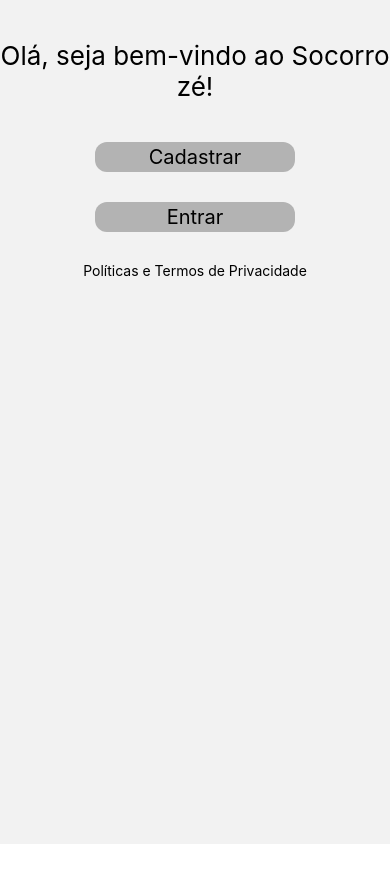
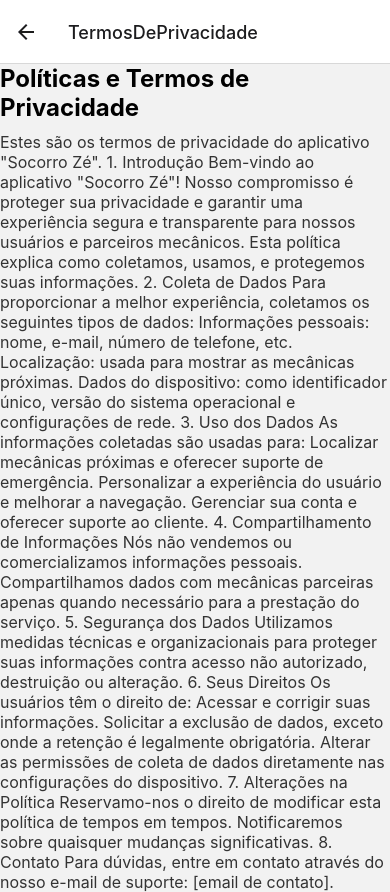
Before and after one commit to CaioCesarFaria/socorroze-app-master, a React Native app: screen /TermosDePrivacidade in a window 390 px wide. Before the commit the page ends 844 px from the top, so only its background shows below. Built offline with nearby package versions, Linux system fonts and the light colour scheme; no server answers.

Commit message:
Termos de privacidade criado

```diff
--- a/App.js
+++ b/App.js
@@ -7,7 +7,7 @@
 import { Ionicons } from '@expo/vector-icons';
 import AntDesign from '@expo/vector-icons/AntDesign';
 import { StatusBar } from 'expo-status-bar';
-import { ActivityIndicator, StyleSheet, Text, View } from 'react-native';
+import {  StyleSheet, Text, View } from 'react-native';
 
 
 import Welcome from './src/screens/Welcome';
@@ -16,7 +16,7 @@
 import Home from './src/screens/Home';
 import HomeAdm from './src/screens/HomeAdm';
 import NewClient from './src/screens/NewClient';
-
+import TermosDePrivacidade from './src/screens/TermosDePrivacidade';
 
 
 
@@ -47,6 +47,7 @@
         <Stack.Screen name='Login' component={Login} />
         <Stack.Screen name= 'HomeAdm' component={HomeAdm}/>
         <Stack.Screen name='NewClient' component={NewClient}/>
+        <Stack.Screen name='TermosDePrivacidade' component={TermosDePrivacidade}/>
       </Stack.Navigator>
     </NavigationContainer>
   );
--- a/package.json
+++ b/package.json
@@ -10,6 +10,7 @@
   },
   "dependencies": {
     "@react-native-async-storage/async-storage": "^2.0.0",
+    "@react-native-community/checkbox": "^0.5.17",
     "@react-native-picker/picker": "^2.9.0",
     "@react-navigation/bottom-tabs": "^6.6.1",
     "@react-navigation/native": "^6.1.18",
--- a/src/screens/Cadastro.js
+++ b/src/screens/Cadastro.js
@@ -8,6 +8,7 @@
     TouchableOpacity,
     Alert,
 } from "react-native";
+
 import { GestureHandlerRootView } from "react-native-gesture-handler";
 import app from '../firebase-config/firebasecofing';
 import { getAuth, createUserWithEmailAndPassword, fetchSignInMethodsForEmail } from 'firebase/auth';
@@ -23,11 +24,17 @@
     const [confirmarSenha, setConfirmarSenha] = useState('');
     const [showPassword, setShowPassword] = useState(false);
     const [showConfirmPassword, setShowConfirmPassword] = useState(false);
+    const [termosAceitos, setTermosAceitos] = useState(false);
+
     const navigation = useNavigation();
     const auth = getAuth(app);
     const db = getFirestore(app);
 
     const handleCadastro = async () => {
+        if (!termosAceitos) {
+            alert("Você precisa aceitar os termos de privacidade para se cadastrar.");
+            return;
+        }
         if (senha !== confirmarSenha) {
             alert("As senhas não coincidem!");
             return;
@@ -121,6 +128,27 @@
                             <Icon name={showConfirmPassword ? "eye-off" : "eye"} size={24} color="gray" />
                         </TouchableOpacity>
                     </View>
+                    <View style={styles.checkboxContainer}>
+                        <TouchableOpacity
+                            onPress={() => setTermosAceitos(!termosAceitos)}
+                            style={styles.checkboxOption}
+                        >
+                            <Icon
+                                name={termosAceitos ? "checkbox" : "square-outline"}
+                                size={24}
+                                color="#007bff"
+                            />
+                            <Text style={styles.checkboxText}>
+                                Li e concordo com os
+                                <Text
+                                    onPress={() => navigation.navigate('TermosDePrivacidade')}
+                                    style={styles.linkText}
+                                >
+                                    {" "}termos de privacidade
+                                </Text>
+                            </Text>
+                        </TouchableOpacity>
+                    </View>
 
                     <TouchableOpacity onPress={handleCadastro}>
                         <Text style={styles.cadastrarButton}>Cadastrar</Text>
@@ -167,6 +195,25 @@
         right: 10, // Posiciona o ícone à direita
         padding: 10,
     },
+    checkboxContainer: {
+        flexDirection: "row",
+        alignItems: "center",
+        marginVertical: 10,
+    },
+    checkboxOption: {
+        flexDirection: "row",
+        alignItems: "center",
+    },
+    checkboxText: {
+        fontSize: 14,
+        color: "#000",
+        marginLeft: 8,
+    },
+    linkText: {
+        color: "#1E90FF", // Azul para indicar o link
+        textDecorationLine: "underline",
+    },
+
     cadastrarButton: {
         textAlign: 'center',
         padding: 10,
--- a/src/screens/Home.js
+++ b/src/screens/Home.js
@@ -11,6 +11,7 @@
   const [userData, setUserData] = useState(null);
   const [mechanics, setMechanics] = useState([]); // Novo estado para armazenar mecânicas
   const [loading, setLoading] = useState(true); // Novo estado para carregamento
+
 
   useEffect(() => {
     const unsubscribeAuth = onAuthStateChanged(auth, async (userAuth) => {
@@ -44,9 +45,7 @@
     return () => unsubscribeAuth();
   }, []);
 
-  if (loading) {
-    return <ActivityIndicator size="large" color="#0000ff" />;
-  }
+
 
   // Renderiza cada card de mecânica
   const renderMechanicCard = ({ item }) => (
--- a/src/screens/HomeAdm.js
+++ b/src/screens/HomeAdm.js
@@ -17,7 +17,9 @@
       const unsubscribeAuth = onAuthStateChanged(auth, async (userAuth) => {
           if (userAuth) {
               setUser(userAuth);
-            const db = getFirestore();
+
+              // Acesso ao Firestore para pegar dados adicionais do usuário
+              const db = getFirestore(); // Instancia o Firestore
               const userRef = doc(db, 'usuarios', userAuth.uid);
               const docSnap = await getDoc(userRef);
 
@@ -27,20 +29,27 @@
                   console.log('No such document!');
               }
           } else {
-            navigation.navigate('Login'); // Redireciona para a tela de login
+              setUser(null); // Caso não esteja logado, limpa o estado do usuário
+              setUserData(null); // Limpa os dados do usuário
           }
       });
 
+      // Limpeza do listener ao desmontar o componente
       return () => unsubscribeAuth();
   }, []);
+
   return (
-        <SafeAreaView>
-            <Text>
+      <SafeAreaView style={styles.container}>
+          <Text style={styles.welcomeText}>
               {user ? `Olá, ${user.displayName || userData?.nome || 'Usuário'}` : 'Você não está logado'}
           </Text>
 
-            <TouchableOpacity style={styles.btnNewClient} onPress={()=> navigation.navigate('NewClient')}>
+          <TouchableOpacity style={styles.btnNewClient} onPress={() => navigation.navigate('NewClient')}>
               <Text style={styles.buttonText}>Cadastrar Novo Cliente</Text>
+          </TouchableOpacity>
+
+          <TouchableOpacity style={styles.btnHome} onPress={() => navigation.navigate('Home')}>
+              <Text style={styles.buttonText}>Ir para a Página Inicial</Text>
           </TouchableOpacity>
       </SafeAreaView>
   );
@@ -51,5 +60,34 @@
       flex: 1,
       justifyContent: 'center',
       alignItems: 'center',
+      padding: 16,
+      backgroundColor: '#f4f4f4', // cor de fundo suave
   },
-})
+  welcomeText: {
+      fontSize: 20,
+      color: '#333',
+      marginBottom: 20,
+      textAlign: 'center',
+  },
+  btnNewClient: {
+      backgroundColor: '#007BFF', // cor do botão
+      padding: 16,
+      borderRadius: 5,
+      width: '80%',
+      marginBottom: 20,
+      alignItems: 'center',
+  },
+  btnHome: {
+      backgroundColor: '#007BFF',
+      padding: 16,
+      borderRadius: 5,
+      width: '80%',
+      marginBottom: 20,
+      alignItems: 'center',
+  },
+  buttonText: {
+      color: 'white',
+      fontSize: 16,
+      fontWeight: 'bold',
+  },
+});
--- /dev/null
+++ b/src/screens/TermosDePrivacidade.js
@@ -0,0 +1,67 @@
+import React from "react";
+import { SafeAreaView, ScrollView, Text, StyleSheet } from "react-native";
+
+export default function TermosDePrivacidade() {
+    return (
+        <SafeAreaView style={styles.container}>
+            <ScrollView>
+                <Text style={styles.title}>Políticas e Termos de Privacidade</Text>
+                <Text style={styles.content}>
+                    {/* Conteúdo dos termos de privacidade */}
+                    Estes são os termos de privacidade do aplicativo "Socorro Zé".
+
+
+                    1. Introdução
+                    Bem-vindo ao aplicativo "Socorro Zé"! Nosso compromisso é proteger sua privacidade e garantir uma experiência segura e transparente para nossos usuários e parceiros mecânicos. Esta política explica como coletamos, usamos, e protegemos suas informações.
+
+                    2. Coleta de Dados
+                    Para proporcionar a melhor experiência, coletamos os seguintes tipos de dados:
+
+                    Informações pessoais: nome, e-mail, número de telefone, etc.
+                    Localização: usada para mostrar as mecânicas próximas.
+                    Dados do dispositivo: como identificador único, versão do sistema operacional e configurações de rede.
+                    3. Uso dos Dados
+                    As informações coletadas são usadas para:
+
+                    Localizar mecânicas próximas e oferecer suporte de emergência.
+                    Personalizar a experiência do usuário e melhorar a navegação.
+                    Gerenciar sua conta e oferecer suporte ao cliente.
+                    4. Compartilhamento de Informações
+                    Nós não vendemos ou comercializamos informações pessoais. Compartilhamos dados com mecânicas parceiras apenas quando necessário para a prestação do serviço.
+
+                    5. Segurança dos Dados
+                    Utilizamos medidas técnicas e organizacionais para proteger suas informações contra acesso não autorizado, destruição ou alteração.
+
+                    6. Seus Direitos
+                    Os usuários têm o direito de:
+
+                    Acessar e corrigir suas informações.
+                    Solicitar a exclusão de dados, exceto onde a retenção é legalmente obrigatória.
+                    Alterar as permissões de coleta de dados diretamente nas configurações do dispositivo.
+                    7. Alterações na Política
+                    Reservamo-nos o direito de modificar esta política de tempos em tempos. Notificaremos sobre quaisquer mudanças significativas.
+
+                    8. Contato
+                    Para dúvidas, entre em contato através do nosso e-mail de suporte: [email de contato].
+                    {/* Adicione o conteúdo completo do termo aqui */}
+                </Text>
+            </ScrollView>
+        </SafeAreaView>
+    );
+}
+
+const styles = StyleSheet.create({
+    container: {
+        flex: 1,
+        padding: 20,
+    },
+    title: {
+        fontSize: 24,
+        fontWeight: "bold",
+        marginBottom: 10,
+    },
+    content: {
+        fontSize: 16,
+        color: "#333",
+    },
+});
--- a/src/screens/Welcome.js
+++ b/src/screens/Welcome.js
@@ -30,7 +30,8 @@
                 <Text style={styles.buttonInicioText}>Entrar</Text>
             </TouchableOpacity>
             <View style={styles.containerPrivacidade}>
-            <TouchableOpacity style={styles.buttonPrivacidade}>
+            <TouchableOpacity style={styles.buttonPrivacidade}
+            onPress={() => navigation.navigate('TermosDePrivacidade')}>
                 <Text style={styles.buttonPrivacidadeText}>Políticas e Termos de Privacidade</Text>
             </TouchableOpacity>
             </View>
```
Also changed, not shown: 1 other file (tests, documents, lock files or other folders). Lines whose indentation alone changed are shown as unchanged.
